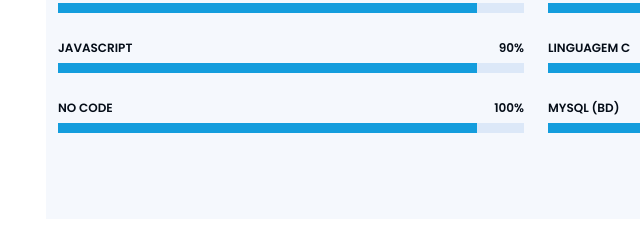
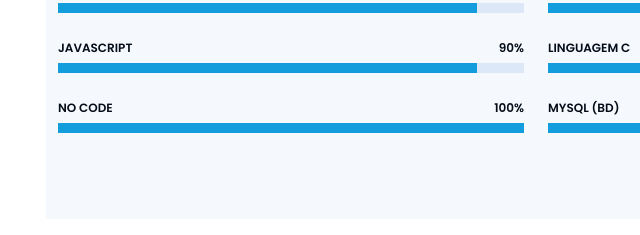
Before and after one commit to marcotuliosant/marconascimento, a plain HTML site: page index.html in a window 1280 px wide. Shown: the part 1651-1886 px from the top of the page, 254-894 px from the left. Drawn offline with nearby package versions, Linux system fonts and the light colour scheme.

Commit message:
correcao

```diff
--- a/index.html
+++ b/index.html
@@ -209,7 +209,7 @@
           <div class="progress">
               <span class="skill">NO CODE <i class="val">100%</i></span>
               <div class="progress-bar-wrap">
-                <div class="progress-bar" role="progressbar" aria-valuenow="90" aria-valuemin="0" aria-valuemax="100"></div>
+                <div class="progress-bar" role="progressbar" aria-valuenow="100" aria-valuemin="0" aria-valuemax="100"></div>
               </div>
             </div>
 
@@ -275,7 +275,7 @@
               <h4>Marco Nascimento</h4>
               <p><em>Estudante de Análise e desenvolvimento de sistemas. Freelancer em programação. CEO Construjobs. Finalista em dois programas de aceleração de startup's.</em></p>
               <ul>
-                <a> <href=mailto:marco.nascimento@fatec.sp.gov.br> </a> <li>marco.nascimento@fatec.sp.gov.br</li>
+                <a><href=mailto:marco.nascimento@fatec.sp.gov.br></a> <li>marco.nascimento@fatec.sp.gov.br</li>
                 <li>(19) 99760-2293</li>
                 <li></li>
               </ul>
```
